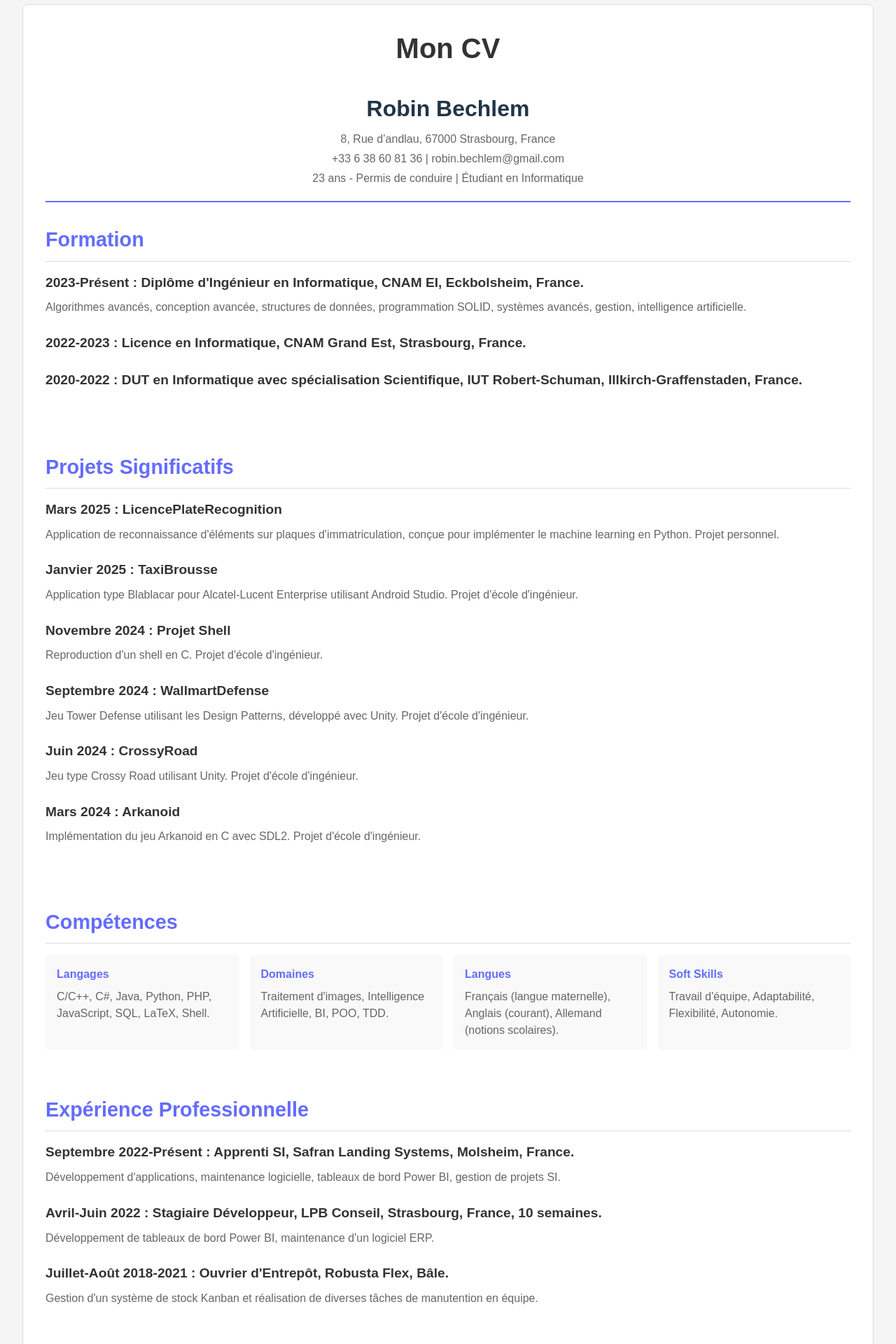
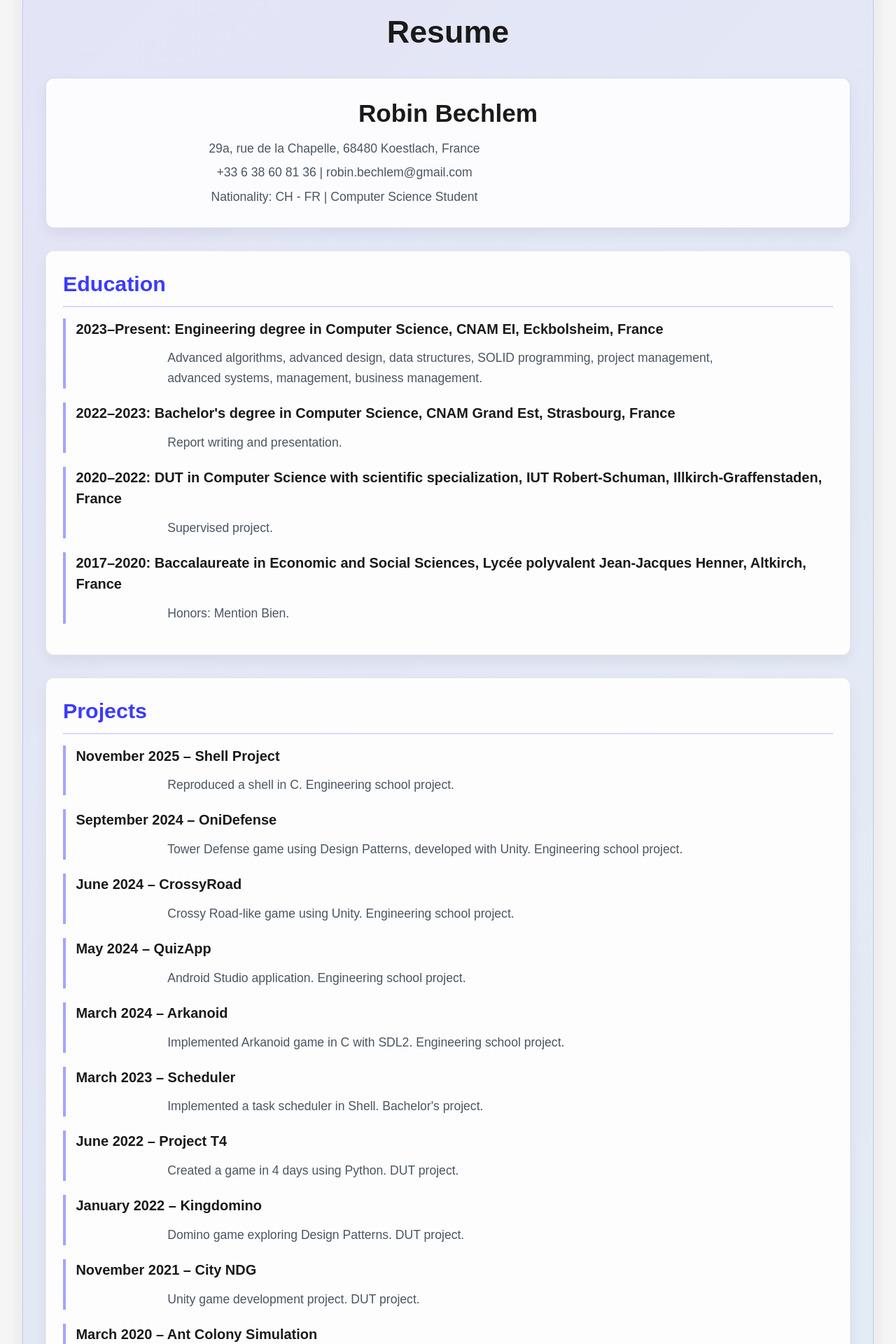
Before and after one commit to reaub1/portfolio, a React (Vite) app: page / in a window 1280 px wide. Shown: the part 680-2600 px from the top of the page at 70% size. Built offline with nearby package versions, Linux system fonts and the light colour scheme.

Commit message:
↗️ add the link

```diff
--- a/src/App.jsx
+++ b/src/App.jsx
@@ -1,7 +1,6 @@
 import './App.css'
 import Header from './components/Header'
 import About from './components/About'
-import Skills from './components/Skills'
 import CV from './components/CV'
 import Footer from './components/Footer'
 
@@ -11,7 +10,6 @@ function App() {
       <Header />
       <main>
         <About />
-        <Skills />
         <CV />
       </main>
       <Footer />
--- /dev/null
+++ b/src/components/About.css
@@ -0,0 +1,45 @@
+section {
+  padding: 2.5rem 2rem;
+  background: linear-gradient(135deg, rgba(100, 108, 255, 0.10), rgba(14, 165, 233, 0.06));
+  border: 1px solid rgba(100, 108, 255, 0.25);
+  border-radius: 18px;
+  box-shadow: 0 12px 25px rgba(0, 0, 0, 0.08);
+  margin: 2rem 0;
+  max-width: 1100px;
+  margin-left: auto;
+  margin-right: auto;
+}
+
+section h2 {
+  font-size: 2.4rem;
+  color: #1b1b1b;
+  margin-bottom: 1.2rem;
+  text-align: center;
+}
+
+section p {
+  font-size: 1.1rem;
+  line-height: 1.75;
+  color: #3b3b3b;
+  max-width: 820px;
+  margin: 0.8rem auto;
+}
+
+section p + p {
+  margin-top: 1rem;
+}
+
+@media (max-width: 768px) {
+  section {
+    padding: 1.8rem 1.2rem;
+  }
+
+  section h2 {
+    font-size: 2rem;
+  }
+
+  section p {
+    font-size: 1rem;
+    max-width: 100%;
+  }
+}
--- a/src/components/CV.css
+++ b/src/components/CV.css
@@ -1,16 +1,18 @@
 #cv {
-  padding: 2rem;
-  background-color: #fff;
+  padding: 3rem 2rem;
+  background: linear-gradient(135deg, rgba(100, 108, 255, 0.12), rgba(14, 165, 233, 0.08));
   margin: 2rem 0;
   max-width: 1280px;
   margin-left: auto;
   margin-right: auto;
+  border-radius: 16px;
+  box-shadow: 0 12px 30px rgba(0, 0, 0, 0.08);
 }
 
 #cv h2 {
-  font-size: 2.5rem;
+  font-size: 2.8rem;
   margin-bottom: 2rem;
-  color: #333;
+  color: #1a1a1a;
   text-align: center;
 }
 
@@ -22,45 +24,61 @@
 
 .cv-header {
   text-align: center;
-  border-bottom: 2px solid #646cff;
-  padding-bottom: 1rem;
+  padding: 1.5rem 1rem;
+  border-radius: 12px;
+  background: rgba(255, 255, 255, 0.87);
+  box-shadow: 0 8px 18px rgba(0, 0, 0, 0.06);
+  border: 1px solid rgba(100, 108, 255, 0.25);
 }
 
 .cv-header h3 {
-  font-size: 2rem;
+  font-size: 2.2rem;
   margin-bottom: 0.5rem;
+  color: #1a1a1a;
 }
 
 .cv-header p {
   margin: 0.25rem 0;
-  color: #666;
+  color: #4b5563;
 }
 
 .cv-section {
-  margin-bottom: 2rem;
+  background: rgba(255, 255, 255, 0.9);
+  padding: 1.5rem;
+  border-radius: 12px;
+  box-shadow: 0 8px 18px rgba(0, 0, 0, 0.06);
+  border: 1px solid rgba(0, 0, 0, 0.08);
 }
 
 .cv-section h3 {
-  font-size: 1.8rem;
-  color: #646cff;
+  font-size: 1.9rem;
+  color: #3b3bff;
   margin-bottom: 1rem;
-  border-bottom: 1px solid #ddd;
+  border-bottom: 2px solid rgba(100, 108, 255, 0.25);
   padding-bottom: 0.5rem;
 }
 
 .cv-item {
-  margin-bottom: 1.5rem;
+  margin-bottom: 1.25rem;
+  padding-left: 0.9rem;
+  border-left: 4px solid rgba(100, 108, 255, 0.6);
+  transition: transform 0.25s ease, box-shadow 0.25s ease;
+}
+
+.cv-item:hover {
+  transform: translateY(-2px);
+  box-shadow: 0 12px 25px rgba(0, 0, 0, 0.08);
 }
 
 .cv-item h4 {
-  font-size: 1.2rem;
+  font-size: 1.25rem;
   margin-bottom: 0.5rem;
-  color: #333;
+  color: #1a1a1a;
 }
 
 .cv-item p {
-  color: #666;
-  line-height: 1.6;
+  color: #4b5563;
+  line-height: 1.65;
 }
 
 .cv-skills {
@@ -70,24 +88,26 @@
 }
 
 .cv-skills div {
-  background-color: #f9f9f9;
-  padding: 1rem;
-  border-radius: 5px;
+  background: linear-gradient(135deg, rgba(100, 108, 255, 0.1), rgba(14, 165, 233, 0.08));
+  padding: 1.25rem;
+  border-radius: 12px;
+  border: 1px solid rgba(100, 108, 255, 0.25);
+  box-shadow: 0 10px 18px rgba(0, 0, 0, 0.05);
 }
 
 .cv-skills h4 {
-  margin-bottom: 0.5rem;
-  color: #646cff;
+  margin-bottom: 0.8rem;
+  color: #1a1a1a;
 }
 
 .cv-skills p {
   margin: 0;
-  color: #666;
+  color: #4b5563;
 }
 
 @media (max-width: 768px) {
   #cv {
-    padding: 1rem;
+    padding: 1.5rem;
   }
 
   .cv-skills {
--- a/src/components/CV.jsx
+++ b/src/components/CV.jsx
@@ -3,109 +3,135 @@ import './CV.css'
 function CV() {
   return (
     <section id="cv">
-      <h2>Mon CV</h2>
+      <h2>Resume</h2>
       <div className="cv-content">
         <div className="cv-header">
           <h3>Robin Bechlem</h3>
-          <p>8, Rue d’andlau, 67000 Strasbourg, France</p>
+          <p>29a, rue de la Chapelle, 68480 Koestlach, France</p>
           <p>+33 6 38 60 81 36 | robin.bechlem@gmail.com</p>
-          <p>23 ans - Permis de conduire | Étudiant en Informatique</p>
+          <p>Nationality: CH - FR | Computer Science Student</p>
         </div>
 
         <div className="cv-section">
-          <h3>Formation</h3>
+          <h3>Education</h3>
           <div className="cv-item">
-            <h4>2023-Présent : Diplôme d'Ingénieur en Informatique, CNAM EI, Eckbolsheim, France.</h4>
-            <p>Algorithmes avancés, conception avancée, structures de données, programmation SOLID, systèmes avancés, gestion, intelligence artificielle.</p>
+            <h4>2023–Present: Engineering degree in Computer Science, CNAM EI, Eckbolsheim, France</h4>
+            <p>Advanced algorithms, advanced design, data structures, SOLID programming, project management, advanced systems, management, business management.</p>
           </div>
           <div className="cv-item">
-            <h4>2022-2023 : Licence en Informatique, CNAM Grand Est, Strasbourg, France.</h4>
+            <h4>2022–2023: Bachelor's degree in Computer Science, CNAM Grand Est, Strasbourg, France</h4>
+            <p>Report writing and presentation.</p>
           </div>
           <div className="cv-item">
-            <h4>2020-2022 : DUT en Informatique avec spécialisation Scientifique, IUT Robert-Schuman, Illkirch-Graffenstaden, France.</h4>
+            <h4>2020–2022: DUT in Computer Science with scientific specialization, IUT Robert-Schuman, Illkirch-Graffenstaden, France</h4>
+            <p>Supervised project.</p>
+          </div>
+          <div className="cv-item">
+            <h4>2017–2020: Baccalaureate in Economic and Social Sciences, Lycée polyvalent Jean-Jacques Henner, Altkirch, France</h4>
+            <p>Honors: Mention Bien.</p>
           </div>
         </div>
 
         <div className="cv-section">
-          <h3>Projets Significatifs</h3>
+          <h3>Projects</h3>
           <div className="cv-item">
-            <h4>Mars 2025 : LicencePlateRecognition</h4>
-            <p>Application de reconnaissance d'éléments sur plaques d'immatriculation, conçue pour implémenter le machine learning en Python. Projet personnel.</p>
+            <h4>November 2025 – Shell Project</h4>
+            <p>Reproduced a shell in C. Engineering school project.</p>
           </div>
           <div className="cv-item">
-            <h4>Janvier 2025 : TaxiBrousse</h4>
-            <p>Application type Blablacar pour Alcatel-Lucent Enterprise utilisant Android Studio. Projet d'école d'ingénieur.</p>
+            <h4>September 2024 – OniDefense</h4>
+            <p>Tower Defense game using Design Patterns, developed with Unity. Engineering school project.</p>
           </div>
           <div className="cv-item">
-            <h4>Novembre 2024 : Projet Shell</h4>
-            <p>Reproduction d'un shell en C. Projet d'école d'ingénieur.</p>
+            <h4>June 2024 – CrossyRoad</h4>
+            <p>Crossy Road-like game using Unity. Engineering school project.</p>
           </div>
           <div className="cv-item">
-            <h4>Septembre 2024 : WallmartDefense</h4>
-            <p>Jeu Tower Defense utilisant les Design Patterns, développé avec Unity. Projet d'école d'ingénieur.</p>
+            <h4>May 2024 – QuizApp</h4>
+            <p>Android Studio application. Engineering school project.</p>
           </div>
           <div className="cv-item">
-            <h4>Juin 2024 : CrossyRoad</h4>
-            <p>Jeu type Crossy Road utilisant Unity. Projet d'école d'ingénieur.</p>
+            <h4>March 2024 – Arkanoid</h4>
+            <p>Implemented Arkanoid game in C with SDL2. Engineering school project.</p>
           </div>
           <div className="cv-item">
-            <h4>Mars 2024 : Arkanoid</h4>
-            <p>Implémentation du jeu Arkanoid en C avec SDL2. Projet d'école d'ingénieur.</p>
+            <h4>March 2023 – Scheduler</h4>
+            <p>Implemented a task scheduler in Shell. Bachelor's project.</p>
+          </div>
+          <div className="cv-item">
+            <h4>June 2022 – Project T4</h4>
+            <p>Created a game in 4 days using Python. DUT project.</p>
+          </div>
+          <div className="cv-item">
+            <h4>January 2022 – Kingdomino</h4>
+            <p>Domino game exploring Design Patterns. DUT project.</p>
+          </div>
+          <div className="cv-item">
+            <h4>November 2021 – City NDG</h4>
+            <p>Unity game development project. DUT project.</p>
+          </div>
+          <div className="cv-item">
+            <h4>March 2020 – Ant Colony Simulation</h4>
+            <p>Simulated an ant colony in Java to learn OOP. DUT project.</p>
           </div>
         </div>
 
         <div className="cv-section">
-          <h3>Compétences</h3>
+          <h3>Skills</h3>
           <div className="cv-skills">
             <div>
-              <h4>Langages</h4>
-              <p>C/C++, C#, Java, Python, PHP, JavaScript, SQL, LaTeX, Shell.</p>
+              <h4>Programming Languages</h4>
+              <p>C/C++, C#, Java, Python, HTML/CSS, PHP, JavaScript, SQL, LaTeX, Bash, VBA.</p>
             </div>
             <div>
-              <h4>Domaines</h4>
-              <p>Traitement d'images, Intelligence Artificielle, BI, POO, TDD.</p>
+              <h4>Areas</h4>
+              <p>Image processing, Artificial Intelligence, Systems & Networks, OOP, Graphics, Web & software development.</p>
             </div>
             <div>
-              <h4>Langues</h4>
-              <p>Français (langue maternelle), Anglais (courant), Allemand (notions scolaires).</p>
+              <h4>Tools</h4>
+              <p>Visual Studio, Code::Blocks, Git, Adobe Suite, Office Suite.</p>
+            </div>
+            <div>
+              <h4>Languages</h4>
+              <p>French (native), English (intermediate), German (basic).</p>
             </div>
             <div>
               <h4>Soft Skills</h4>
-              <p>Travail d'équipe, Adaptabilité, Flexibilité, Autonomie.</p>
+              <p>Teamwork, Adaptability, Flexibility, Autonomy.</p>
             </div>
           </div>
         </div>
 
         <div className="cv-section">
-          <h3>Expérience Professionnelle</h3>
+          <h3>Professional Experience</h3>
           <div className="cv-item">
-            <h4>Septembre 2022-Présent : Apprenti SI, Safran Landing Systems, Molsheim, France.</h4>
-            <p>Développement d'applications, maintenance logicielle, tableaux de bord Power BI, gestion de projets SI.</p>
+            <h4>September 2022–Present – Computer engineering apprentice, Safran Landing Systems, Molsheim, France</h4>
+            <p>Application development, software maintenance, Power BI dashboards, IT project management, Data Warehouse training for employees.</p>
           </div>
           <div className="cv-item">
-            <h4>Avril-Juin 2022 : Stagiaire Développeur, LPB Conseil, Strasbourg, France, 10 semaines.</h4>
-            <p>Développement de tableaux de bord Power BI, maintenance d'un logiciel ERP.</p>
+            <h4>April–June 2022 – Developer Intern, LPB Conseil, Strasbourg, France</h4>
+            <p>Developed Power BI dashboards, maintained ERP software.</p>
           </div>
           <div className="cv-item">
-            <h4>Juillet-Août 2018-2021 : Ouvrier d'Entrepôt, Robusta Flex, Bâle.</h4>
-            <p>Gestion d'un système de stock Kanban et réalisation de diverses tâches de manutention en équipe.</p>
+            <h4>July–August 2018–2021 – Warehouse Worker, Robusta Flex, Basel, Switzerland</h4>
+            <p>Managed a Kanban stock system and performed various team-based handling tasks.</p>
           </div>
         </div>
 
         <div className="cv-section">
-          <h3>Activités</h3>
-          <p>Participation à la "Nuit de l'Informatique" (2021, 2023, 2024), médaille d'or dans un challenge. Participation au AWS GameDay – Frugality Fest (Décembre 2024).</p>
+          <h3>Activities</h3>
+          <p>Participated in "Nuit de l'Informatique" (2021, 2023, 2024, 2025), awarded a gold medal in a challenge. Participated in AWS GameDay – Frugality Fest (December 2024).</p>
         </div>
 
         <div className="cv-section">
-          <h3>Centres d'Intérêt</h3>
+          <h3>Interests</h3>
           <div>
-            <h4>Loisirs</h4>
-            <p>Cinéma, Littérature, Création Numérique.</p>
+            <h4>Hobbies</h4>
+            <p>Cinema, Literature, Digital Creation.</p>
           </div>
           <div>
             <h4>Sports</h4>
-            <p>Musculation, Course à pied.</p>
+            <p>Gym, Running.</p>
           </div>
         </div>
       </div>
--- a/src/components/Header.jsx
+++ b/src/components/Header.jsx
@@ -2,8 +2,8 @@ import './Header.css';
 const Header = () => {
     return (
       <header>
-        <h1>Bienvenue sur mon portfolio</h1>
-        <p>Je suis Robin Bechlem, développeur passionné.</p>
+        <h1>Welcome on my portfolio</h1>
+        <p>I am Robin Bechlem, a junior software engineer.</p>
       </header>
     );
   };
--- a/src/components/Skills.css
+++ /dev/null
@@ -1,24 +0,0 @@
-/* filepath: /Users/robinbechlem/Desktop/portfolio/src/components/Skills.css */
-section {
-    padding: 2rem;
-    background-color: #f9f9f9;
-    border: 1px solid #ddd;
-    border-radius: 8px;
-    margin: 1rem 0;
-  }
-
-  h2 {
-    color: #646cff;
-    font-size: 1.5rem;
-    margin-bottom: 1rem;
-  }
-
-  ul {
-    list-style: none;
-    padding: 0;
-  }
-
-  li {
-    margin: 0.5rem 0;
-    font-size: 1.2rem;
-  }
```
Also changed, not shown: src/components/About.jsx (+6 -2 lines), src/components/Footer.css (added, +52 -0 lines), src/components/Footer.jsx (+44 -1 lines), src/components/Skills.jsx (deleted, +0 -16 lines).
